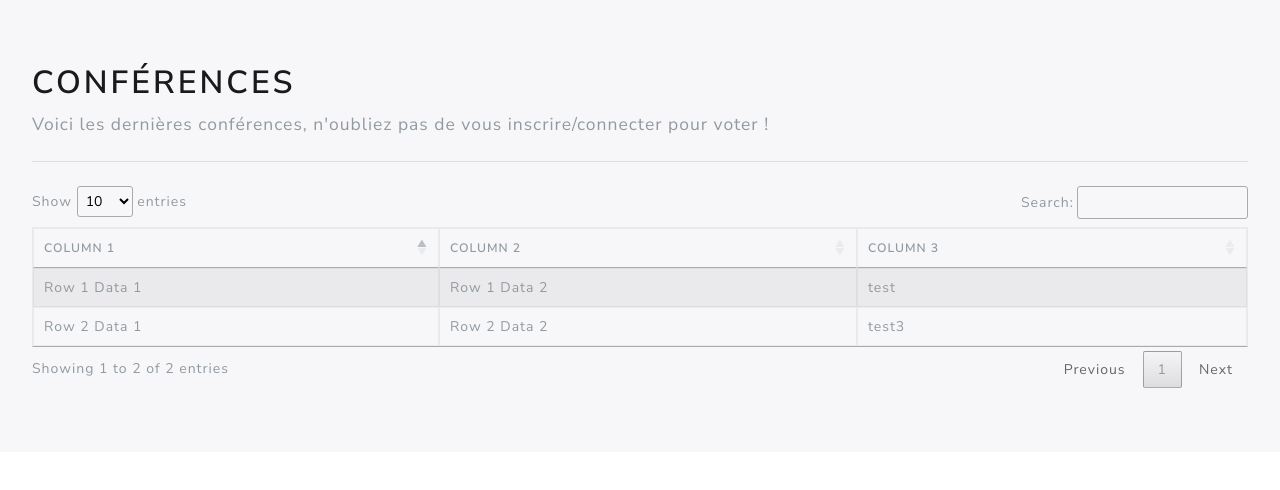
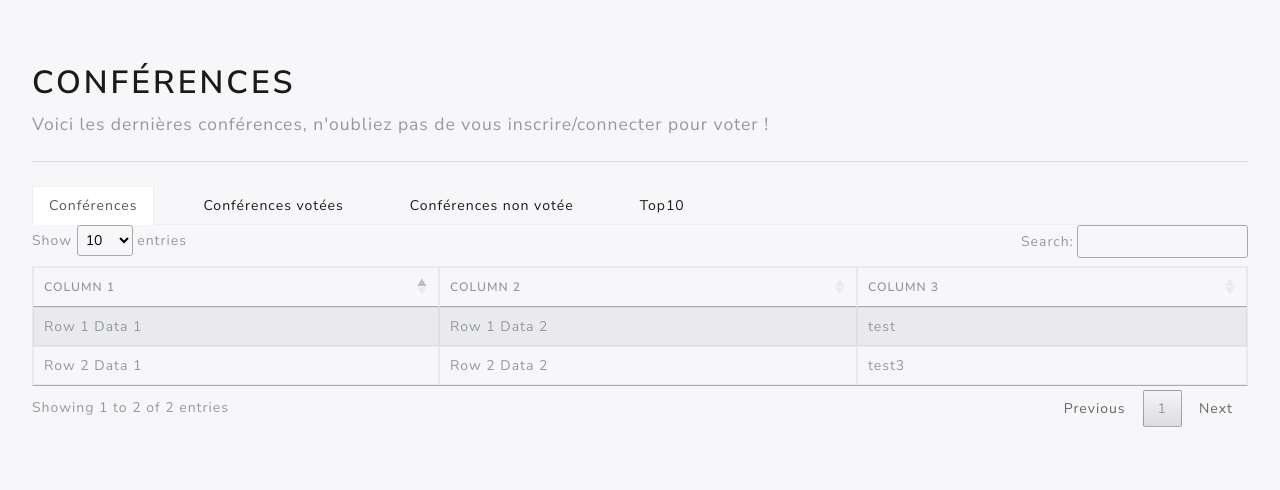
Before and after one commit to hoprikoma/Projet1, a PHP site: page /src/vue/index.php in a window 1280 px wide. Shown: the part 89-579 px from the top of the page. Run offline with PHP 8.4, Linux system fonts and the light colour scheme; a user stored in the database is signed in; some libraries are stand-ins or nearby versions.

Commit message:
Changement de stratégie d'affichage
Passage de plusieurs pages à une seule

```diff
--- a/css/custom.css
+++ b/css/custom.css
@@ -11,3 +11,7 @@ tr:hover {
 .form-group .form-control{
     margin: 15px 0;
 }
+
+.dataTables_filter .form-control{
+    background-color: #e6e5e5;
+}
--- a/src/vue/index.php
+++ b/src/vue/index.php
@@ -15,7 +15,35 @@
         <h1>Conférences</h1>
         <p class="lead">Voici les dernières conférences, n'oubliez pas de vous inscrire/connecter pour voter !</p>
         <hr class="my-4">
-        <article>
+        <ul class="nav nav-tabs">
+            <li class="nav-item">
+                <a class="nav-link show active" data-toggle="tab" href="#home" style="">Conférences</a>
+            </li>
+            <?php
+            if (isset($_SESSION['user'])) {
+                echo'
+                <li class="nav-item">
+                    <a class="nav-link show" data-toggle="tab" href="#conf-vote" style="">Conférences votées</a>
+                </li>';
+                echo'
+                <li class="nav-item">
+                    <a class="nav-link show" data-toggle="tab" href="#conf-non-vote" style="">Conférences non votée</a>
+                </li>
+                ';
+                if ($_SESSION['role']=="admin") {
+                    echo'
+                    <li class="nav-item">
+                        <a class="nav-link show" data-toggle="tab" href="#top10" style="">Top10</a>
+                    </li>
+                    ';
+                }
+            }
+            ?>
+
+
+        </ul>
+        <div id="myTabContent" class="tab-content">
+            <div class="tab-pane fade active show" id="home">
                 <table id="example" class="table table-striped table-bordered" style="width:100%">
                     <thead>
                         <tr>
@@ -37,13 +65,30 @@
                         </tr>
                     </tbody>
                 </table>
-        </article>
-        <script>
+            </div>
+            <?php
+            if (isset($_SESSION['user'])) {
+                echo'
+                <div class="tab-pane fade" id="conf-vote">
+                    <p>2</p>
+                </div>
+                ';
+                echo'
+                <div class="tab-pane fade" id="conf-non-vote">
+                    <p>3</p>
+                </div>
+                ';
+                if ($_SESSION['role']=="admin") {
+                    echo'
+                    <div class="tab-pane fade" id="top10">
+                        <p>4</p>
+                    </div>
+                    ';
+                }
+            }
+            ?>
+        </div>
 
-            // $(document).ready(function () {
-            //     $('#example').DataTable();
-            // });
-        </script>
     </div>
 </body>
 
```
Lines whose indentation alone changed are shown as unchanged.
